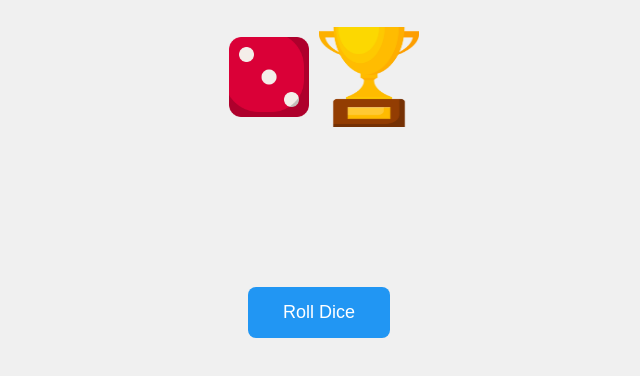
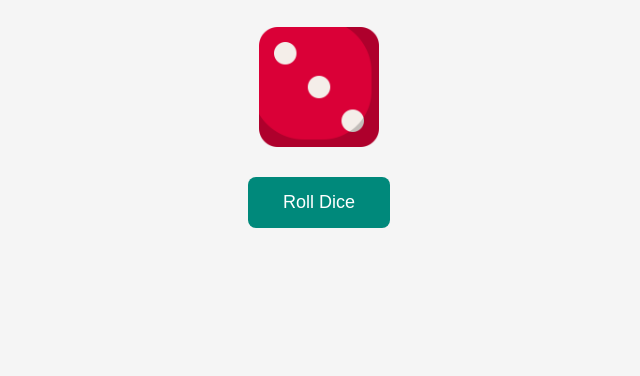
Before and after one commit to riderz-verse/riderz_verse_portfolio, a plain HTML site: page public/dice_roller.html in a window 1280 px wide. Both pictures are taken after a click on the button "Roll Dice". Shown: the part 130-506 px from the top of the page, without its empty margins (321-961 px from the left). Drawn offline with Linux system fonts and the light colour scheme.

Commit message:
Update dice_roller.html

```diff
--- a/public/dice_roller.html
+++ b/public/dice_roller.html
@@ -8,126 +8,69 @@
     body {
       font-family: Arial, sans-serif;
       text-align: center;
-      background: #f0f0f0;
       padding-top: 60px;
+      background: #f5f5f5;
     }
 
-    .roller-container {
+    .dice-container {
+      width: 120px;
+      height: 120px;
+      margin: 30px auto;
       position: relative;
-      width: 200px;
-      height: 200px;
-      margin: 30px auto;
     }
 
-    .bucket {
-      width: 50%;
-      height: 50%;
-      position: absolute;
-      z-index: 2;
-      top: 0;
-      right: 0;
+    .dice-container img {
+      width: 100%;
+      height: 100%;
+      object-fit: contain;
       transition: transform 0.3s;
     }
 
-    .dice {
-      width: 80px;
-      height: 80px;
-      position: absolute;
-      top: 10px;
-      left: 10px;
-      z-index: 1;
-      object-fit: contain;
+    .rolling img {
+      animation: spin 0.6s linear infinite;
     }
 
-    .shaking {
-      animation: shake 1s ease-in-out;
-    }
-
-.dice-anim {
-  animation: diceRoll 0.6s ease-in-out forwards;
-}
-
-@keyframes diceRoll {
-  0% {
-    transform: rotate(0deg) scale(1);
-  }
-  50% {
-    transform: rotate(360deg) scale(1.2);  /* Rotate and increase size a bit */
-  }
-  100% {
-    transform: rotate(0deg) scale(1); /* Return to normal size */
-  }
-}
-
-    @keyframes shake {
+    @keyframes spin {
       0%   { transform: rotate(0deg);   }
-      25%  { transform: rotate(10deg);  }
-      50%  { transform: rotate(-10deg); }
-      75%  { transform: rotate(10deg);  }
-      100% { transform: rotate(0deg);   }
+      100% { transform: rotate(360deg); }
     }
 
     button {
-      margin-top: 30px;
       padding: 15px 35px;
       font-size: 18px;
-      background-color: #2196f3;
+      cursor: pointer;
+      background-color: #00897b;
       color: white;
       border: none;
       border-radius: 8px;
-      cursor: pointer;
+      transition: background-color 0.3s;
     }
 
     button:hover {
-      background-color: #0b7dda;
+      background-color: #00695c;
     }
   </style>
 </head>
 <body>
   <h1>🎲 Dice Roller</h1>
-
-  <div class="roller-container">
-    <img src="../assets/images/roller2.png" class="bucket" id="bucket" alt="Bucket" height="50" width="50"/>
-    <img src="../assets/images/dice1.png" class="dice" id="diceImage"  alt="Dice" />
+  <div class="dice-container" id="diceContainer">
+    <img id="diceImage" src="../assets/images/dice1.png" alt="Dice">
   </div>
-
   <button onclick="rollDice()">Roll Dice</button>
 
   <script>
     const diceImage = document.getElementById("diceImage");
-    const bucket = document.getElementById("bucket");
+    const diceContainer = document.getElementById("diceContainer");
 
     function rollDice() {
-      bucket.classList.add("shaking");
+      diceContainer.classList.add("rolling");
 
       setTimeout(() => {
         const randomNumber = Math.floor(Math.random() * 6) + 1;
-        diceImage.src = `../assets/images/dice${randomNumber}.png`;
-        bucket.classList.remove("shaking");
-      }, 1000);
+        diceImage.src = `../assets/images/dice${randomNumber}.png`; // ✅ Use backticks for template strings
+        diceContainer.classList.remove("rolling");
+      }, 1000); // matches animation time
     }
-const rollerContainer = document.getElementById("rollerContainer");
-
-function rollDice() {
-  bucket.classList.add("shaking");
-
-  setTimeout(() => {
-    // After shaking, roll the dice
-    const randomNumber = Math.floor(Math.random() * 6) + 1;
-    diceImage.src = `../assets/images/dice${randomNumber}.png`;
-
-    // Add dice animation class after bucket shake
-    diceImage.classList.add("dice-anim");
-
-    bucket.classList.remove("shaking");
-
-    // Remove the dice animation class after it completes to reset
-    setTimeout(() => {
-      diceImage.classList.remove("dice-anim");
-    }, 600); // matches the animation duration
-  }, 1000); // Matches bucket shaking time
-}
-
   </script>
 </body>
 </html>
```
